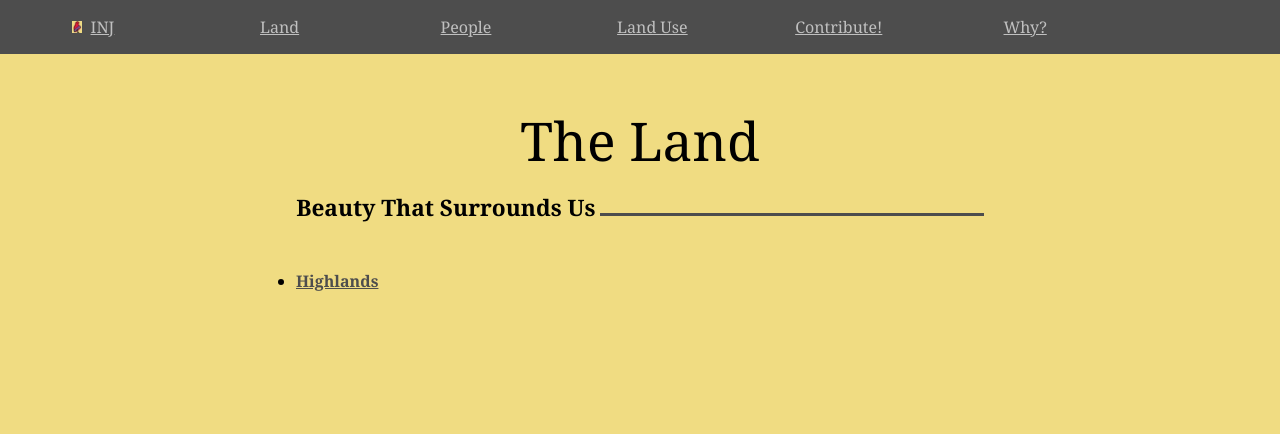
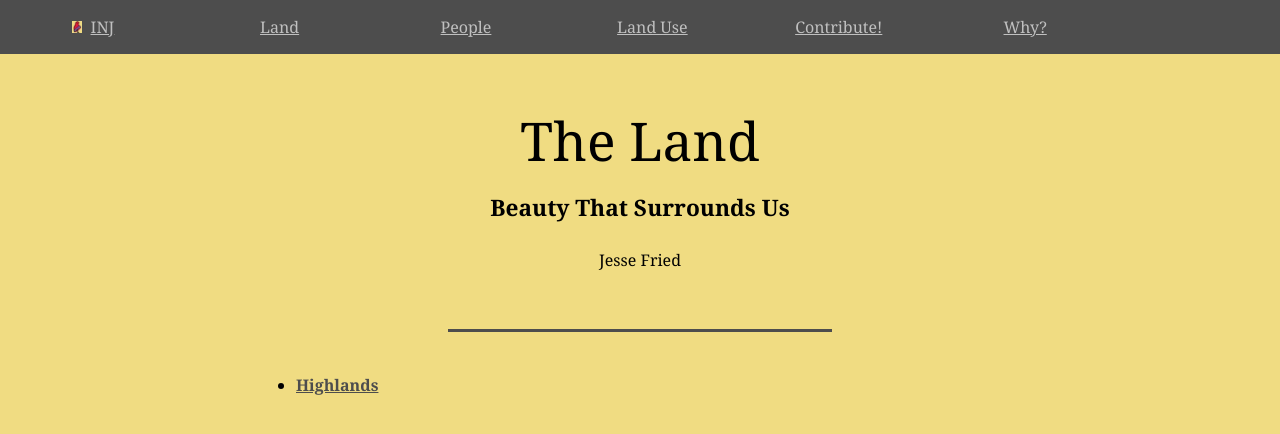
Before and after one commit to jonfried/oakafee.github.io, a Jekyll site: the page built from land.html, in a window 1280 px wide. Shown: the top 434 px of the page. Built offline with Jekyll 4.4.1, drawn with Linux system fonts in a browser that asks for light colours.

Commit message:
Update post.html

```diff
--- a/_layouts/post.html
+++ b/_layouts/post.html
@@ -6,8 +6,13 @@ layout: default
   <div class="headline-container">
     <h1>{{ page.title }}</h1><br />
     {% if page.subtitle %}
-      <h2>{{page.subtitle}}</h2>
+      <h2>{{page.subtitle}}</h2><br />
     {% endif %}
+
+    {% if page.author %}
+      <p><i></i>{{page.author}}</i></p><br />
+    {% endif %}
+
     <div class="headline-bar"></div>
 </div>
 
```
